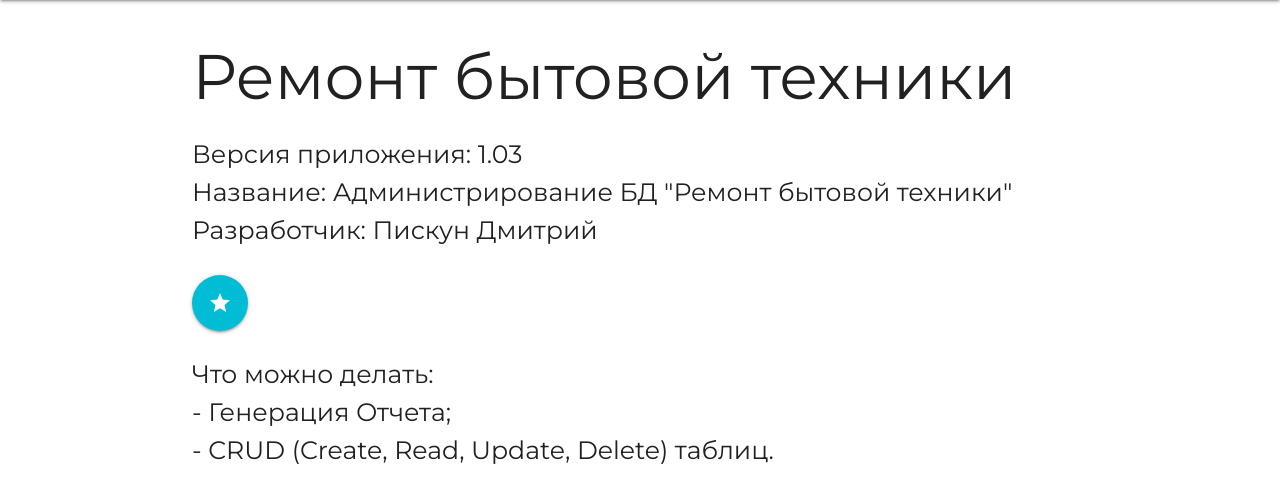
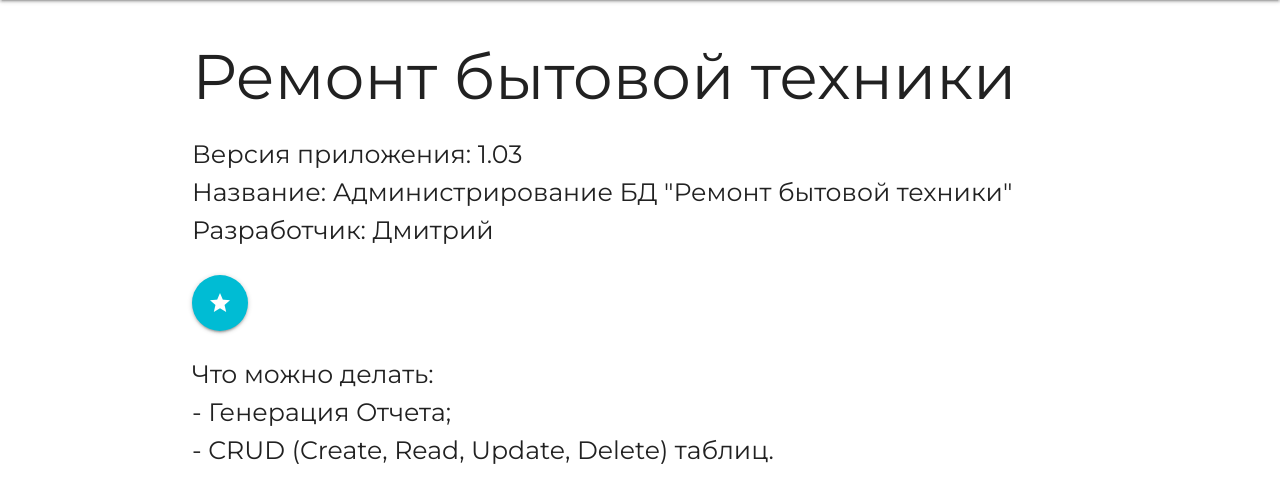
Before and after one commit to wireql/isis, a PHP site: page / in a window 1280 px wide. Shown: the part 64-554 px from the top of the page. Run offline with PHP 8.4, Linux system fonts and the light colour scheme; some libraries are stand-ins or nearby versions.

Commit message:
Update index.php

```diff
--- a/src/App/Views/index.php
+++ b/src/App/Views/index.php
@@ -1,6 +1,6 @@
 <div class="container">
     <h1>Ремонт бытовой техники</h1>
-    <p class="flow-text">Версия приложения: 1.03</br>Название: Администрирование БД "Ремонт бытовой техники"</br>Разработчик: Пискун Дмитрий</p>
+    <p class="flow-text">Версия приложения: 1.03</br>Название: Администрирование БД "Ремонт бытовой техники"</br>Разработчик: Дмитрий</p>
     <a class="btn-floating btn-large cyan pulse"><i class="material-icons">star</i></a>
     <p class="flow-text">Что можно делать: </br>- Генерация Отчета;</br>- CRUD (Create, Read, Update, Delete) таблиц.</p>
 </div>
```
